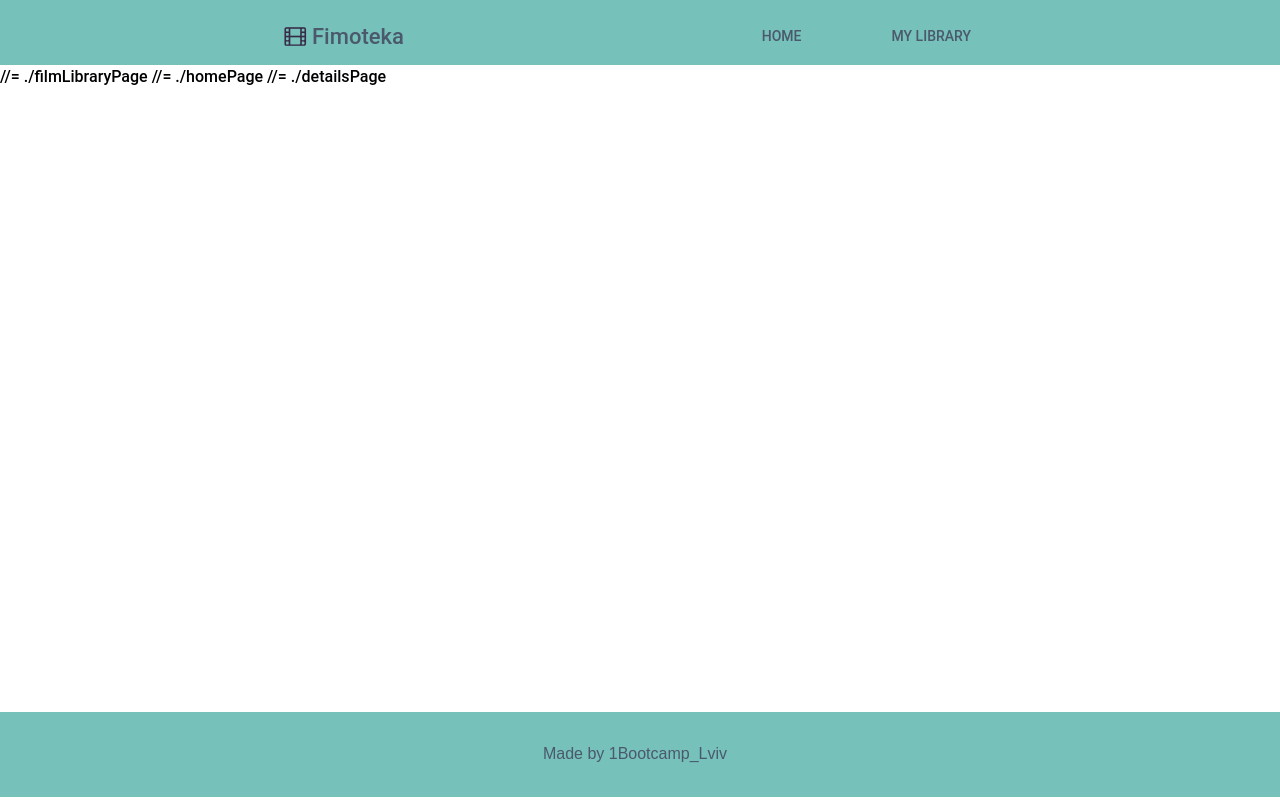
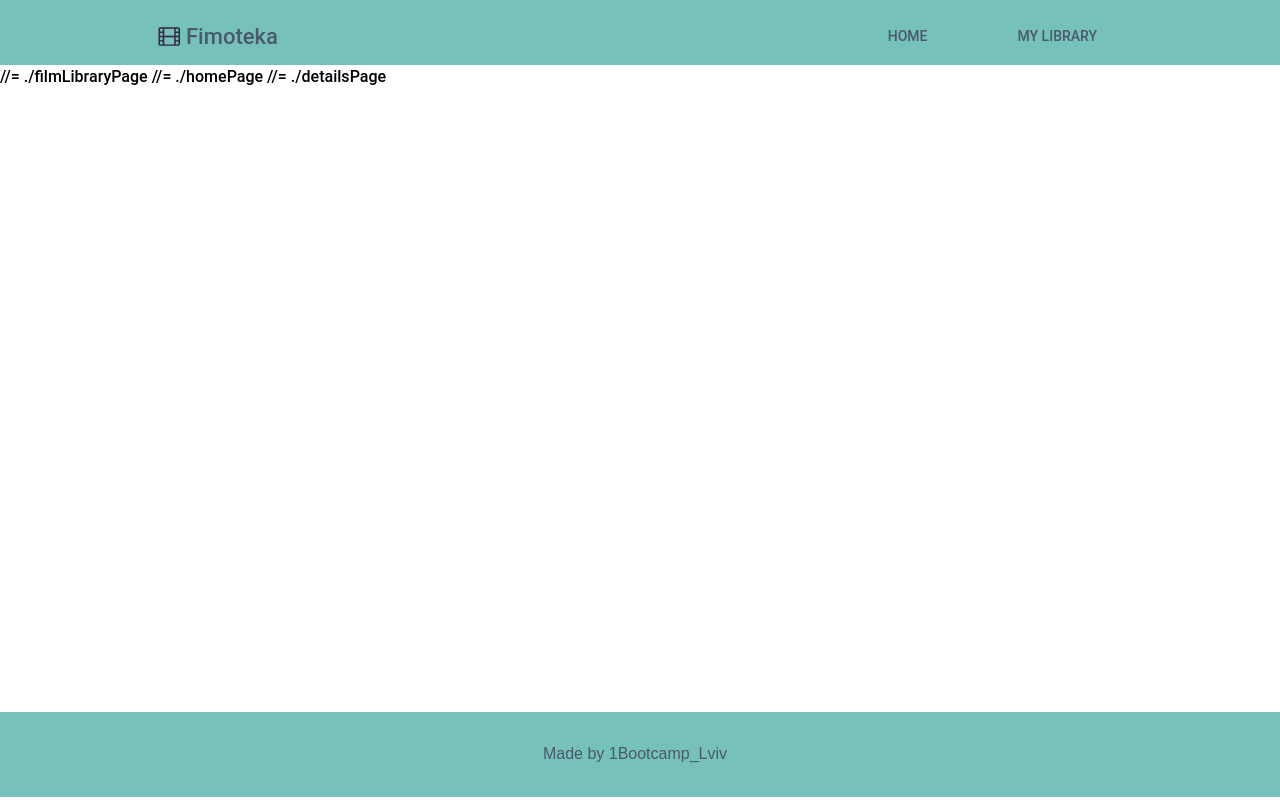
Before and after one commit to andriymakohin/filmoteka, a website: page src/index.html in a window 1280 px wide. Drawn offline with nearby package versions, Linux system fonts and the light colour scheme; files that its build step writes are made by us from their sources.

Commit message:
create markup

```diff
--- a/src/sass/styleblocks/footer.scss
+++ b/src/sass/styleblocks/footer.scss
@@ -39,11 +39,7 @@ footer {
 
 
 @media (min-width: 768px) {
-    .container {
-      max-width: 768px;
-      padding-left: 28px;
-      padding-right: 28px;
-    }
+
     .footer-btn__up {
         display: none;
     }
--- a/src/sass/styleblocks/header.scss
+++ b/src/sass/styleblocks/header.scss
@@ -1,9 +1,4 @@
-.container {
-    max-width: 320px;
-    padding-left: 12px;
-    padding-right: 12px;
-    margin: 0 auto;
-  }
+
 
 header {
     background-color: $primary-color;
@@ -69,11 +64,6 @@ header {
 //  ==================  TABLET  ===================
 
 @media (min-width: 768px) {
-    .container {
-      max-width: 768px;
-      padding-left: 28px;
-      padding-right: 28px;
-    }
 
     .header-logo {
         display: flex;
@@ -95,11 +85,6 @@ header {
 //  ==================  DESKTOP  ===================
 
 @media (min-width: 1024px) {
-    .container {
-      max-width: 1024px;
-      padding-left: 28px;
-      padding-right: 28px;
-    }
 
     .header-logo {
         display: flex;
--- a/src/sass/styleblocks/homePage.scss
+++ b/src/sass/styleblocks/homePage.scss
@@ -67,11 +67,7 @@ input.search-film {
 
 
 @media (min-width: 768px) {
-    .container {
-      max-width: 768px;
-      padding-left: 28px;
-      padding-right: 28px;
-    }
+
 
     .list{
         display: flex;
@@ -89,12 +85,9 @@ input.search-film {
   }
 
 
-  @media (min-width: 1024px) {
-    .container {
-      max-width: 1024px;
-      padding-left: 28px;
-      padding-right: 28px;
-    }
+// =================== DESKTOP =================
+
+@media (min-width: 1024px) {
 
     .list{
         display: flex;
@@ -103,13 +96,14 @@ input.search-film {
     }
     .list-items__img {
         width: 446px;
-        height: 244px;
+        height: 246px;
     }
     .layout{
         width: 446px;
-        height: 244px;
+        height: 246px;
     }
   }
+
 
 
 
```
Also changed, not shown: src/html/homePage.html (+16 -16 lines).
